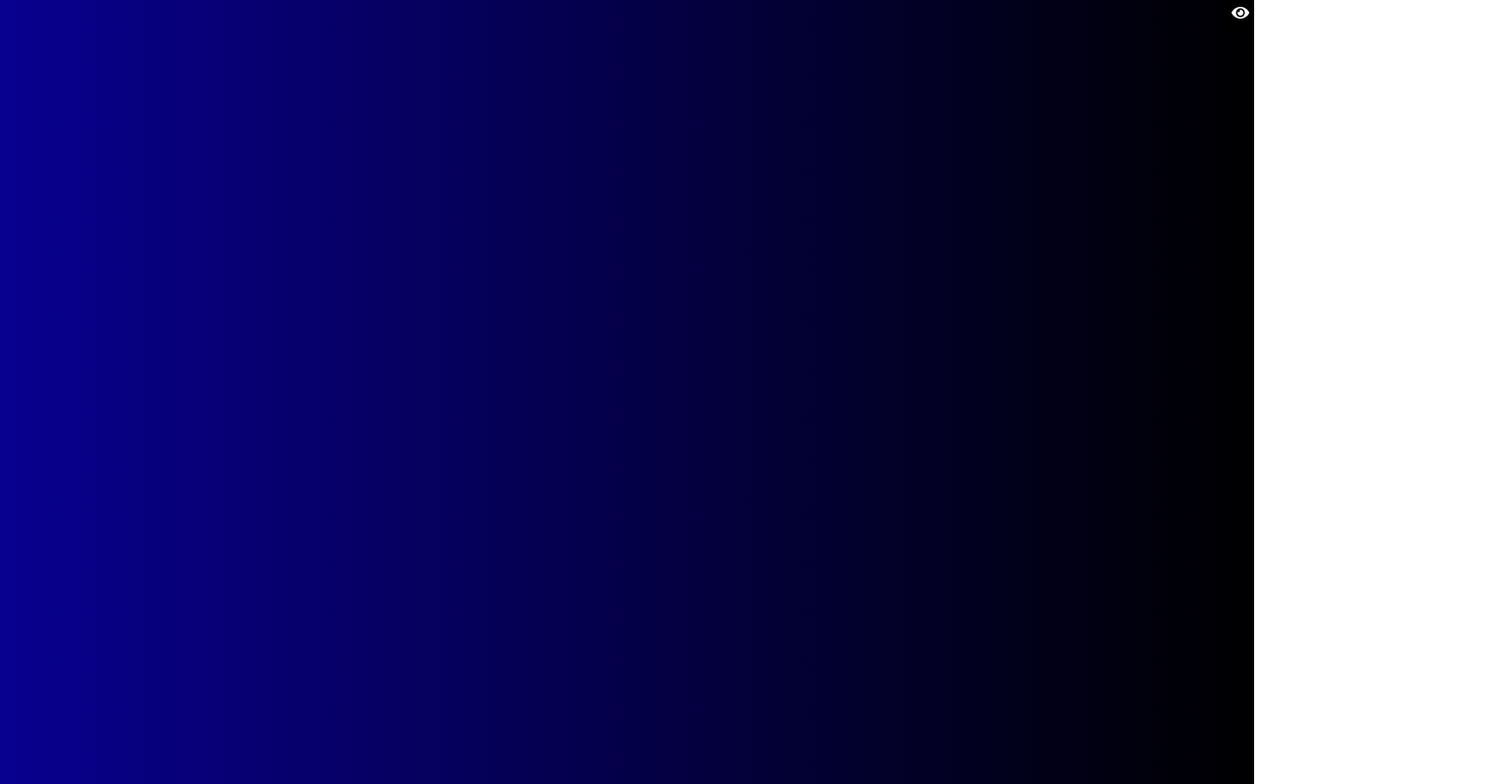
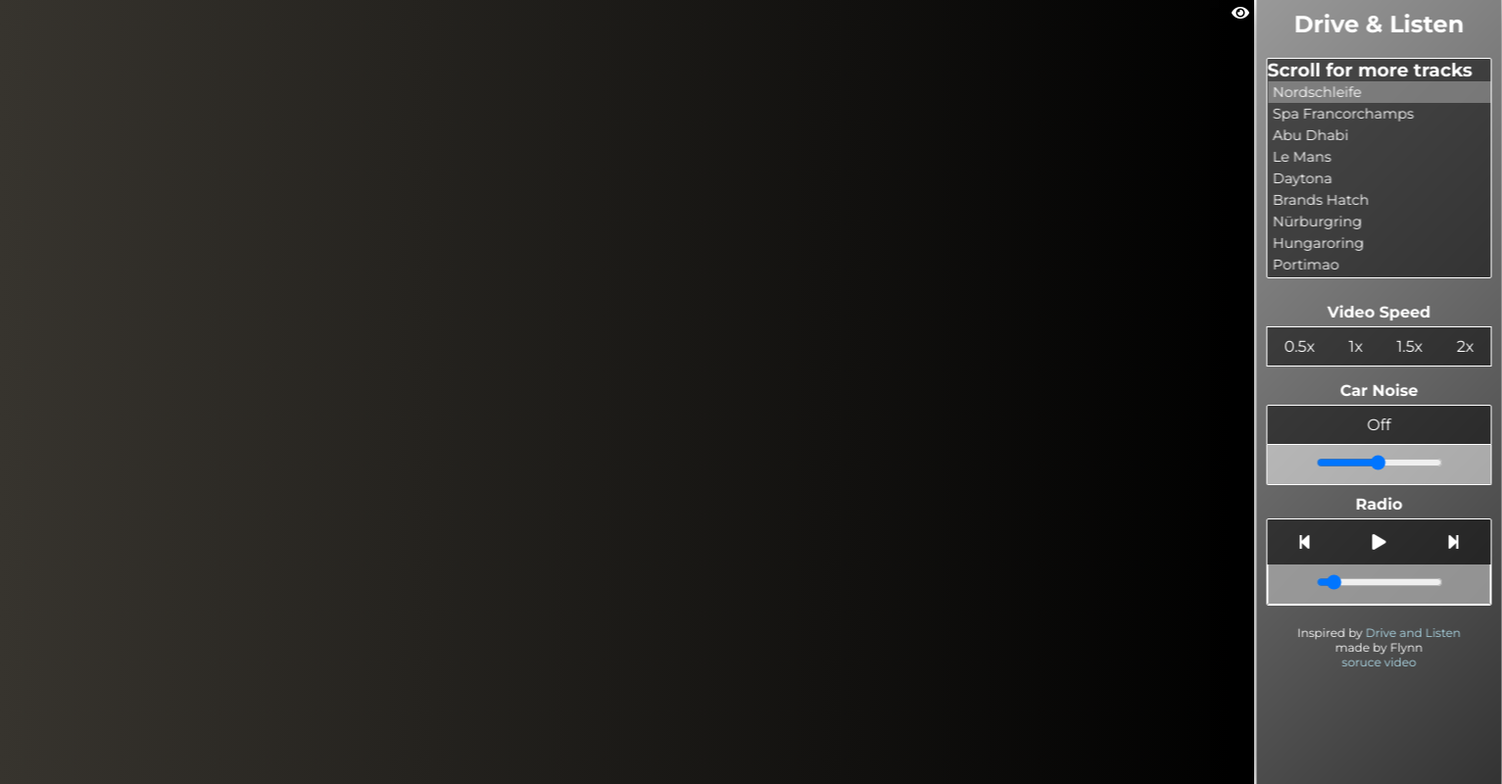
Before and after one commit to FlynnFc/CarOnboards, a plain HTML site: page index.html in a window 1280 px wide. Both pictures are taken after a click on the icon 1265 px from the left and 13 px from the top of the page. Shown: the whole page at 98% size, 1533 px wide, since content can reach past the window. Drawn offline with Linux system fonts and the light colour scheme.

Commit message:
Styles for credits and animation for UI

```diff
--- a/app.css
+++ b/app.css
@@ -7,17 +7,15 @@
 
 body {
   height: 100vh;
-
 }
 
 #player {
   pointer-events: none;
   z-index: -99;
-
 }
 
 .sidebar {
-    font-family: 'Montserrat', sans-serif;
+  font-family: "Montserrat", sans-serif;
   z-index: 99;
   position: absolute;
   top: 0;
@@ -27,11 +25,12 @@ body {
   width: 40vw;
   height: 100vh;
   color: white;
-    box-shadow: .2px 4px 5px rgba(0, 0, 0, 0.2);
+  box-shadow: 0.2px 4px 5px rgba(0, 0, 0, 0.2);
   background: linear-gradient(135deg, rgba(0, 0, 0, 0.4), rgba(0, 0, 0, 0.8));
   backdrop-filter: blur(10px);
   -webkit-backdrop-filter: blur(10px);
   box-shadow: 0 8px 32px 0 rgba(0, 0, 0, 0.5);
+  transition: transform 0.3s ease-in;
 }
 
 .sidebar h2 {
@@ -43,6 +42,8 @@ body {
   top: 0;
   right: 0;
   z-index: 100;
+  height: 25px;
+  border-radius: 10px;
 }
 
 .white {
@@ -57,8 +58,8 @@ body {
   border: 1px solid white;
   border-radius: 2px;
   margin: 20px 0px;
-
-} .locationCotainer h4 {
+}
+.locationCotainer h4 {
   width: inherit;
   background-color: rgba(255, 255, 255, 0.3);
   padding: 10px;
@@ -69,7 +70,8 @@ body {
 
 .locations {
   max-height: 25vh;
-    overflow: scroll;
+  overflow-y: scroll;
+  overflow-x: hidden;
 }
 
 .locations li {
@@ -78,7 +80,8 @@ body {
   font-size: 0.9rem;
 }
 
-.locations li:hover, .mute:hover {
+.locations li:hover,
+.mute:hover {
   background-color: rgba(255, 255, 255, 0.3);
 }
 
@@ -126,7 +129,9 @@ body {
 }
 
 .hide {
-    display: none;
+  /* display: none; */
+  transform: translateX(101%);
+  transition: transform 0.3s ease-in;
 }
 
 .loading {
@@ -137,12 +142,17 @@ body {
   align-items: center;
   justify-content: center;
   font-size: 2rem;
-    background: rgb(8,0,143);
+  background: rgb(8, 0, 143);
   color: white;
-background: linear-gradient(90deg, rgba(8,0,143,1) 0%, rgba(0,0,0,1) 100%, rgba(0,0,0,1) 100%);
+  background: linear-gradient(
+    90deg,
+    rgba(55, 52, 46, 1) 0%,
+    rgba(0, 0, 0, 1) 100%,
+    rgba(0, 0, 0, 1) 100%
+  );
 }
 
-@media only screen and (max-width: 768px){
+@media only screen and (max-width: 768px) {
   #player {
     transform: translateX(-30%);
   }
@@ -174,7 +184,7 @@ playerContainer {
 }
 
 .speed span:hover {
-    color:rgba(244, 244, 244, 0.5);
+  color: rgba(244, 244, 244, 0.5);
 }
 
 .videoSpeed {
@@ -200,3 +210,25 @@ playerContainer {
   top: 50%;
   left: 50%;
 }
+
+.on {
+  color: cornflowerblue;
+}
+
+.credits {
+  display: flex;
+  font-size: 12px;
+  flex-wrap: wrap;
+  flex-direction: column;
+  text-align: center;
+  line-height: 15px;
+  padding-top: 20px;
+}
+.credits a {
+  text-decoration: none;
+  color: lightblue;
+}
+
+.credits a:hover {
+  text-decoration: underline;
+}
```
Lines whose indentation alone changed are shown as unchanged.
